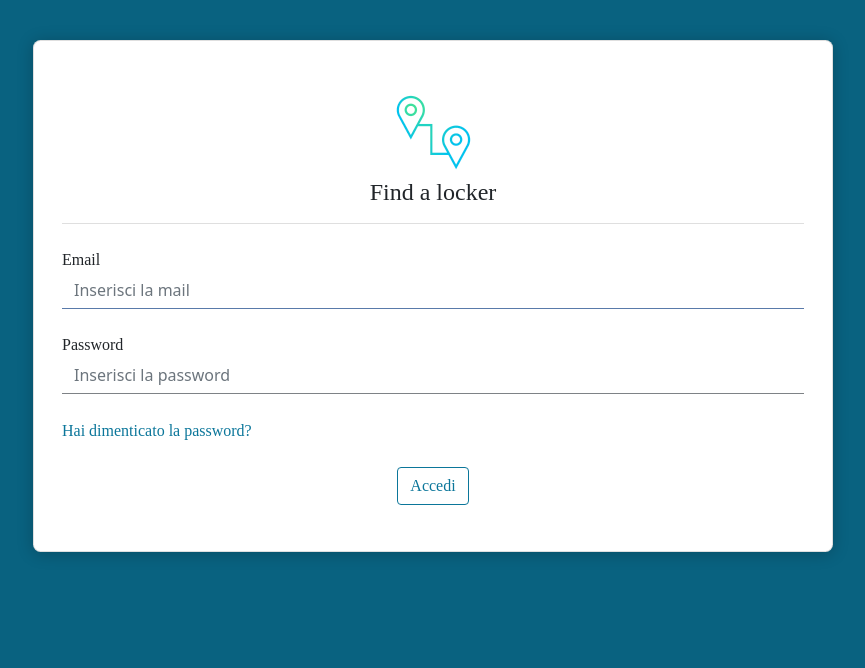
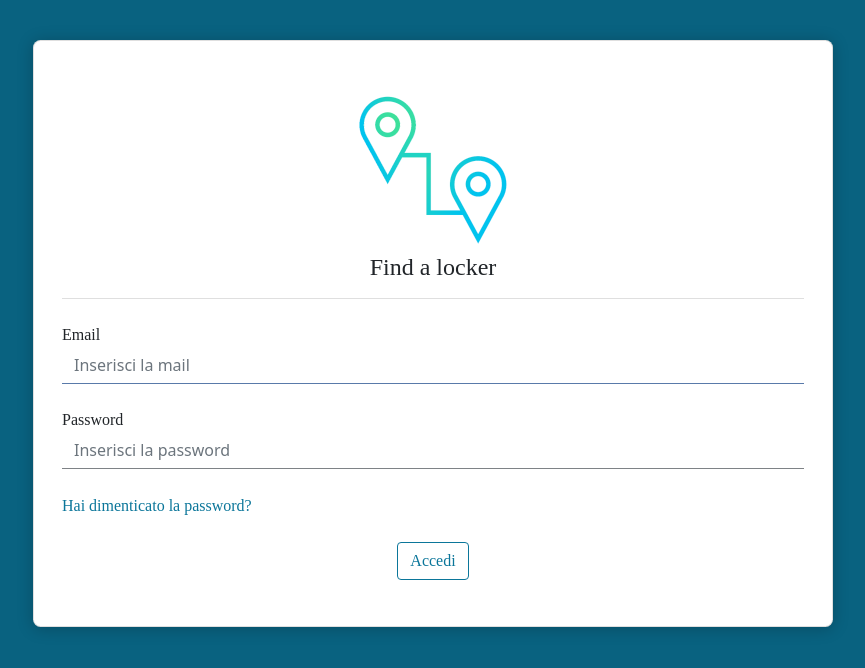
Before and after one commit to aldominasi/phone-locker-mapping.pwa, a Vue app: page / in a window 1280 px wide. Shown: the top 668 px of the page, without its empty margins (207-1072 px from the left). Built offline with nearby package versions, Linux system fonts and the light colour scheme.

Commit message:
update img

```diff
--- a/package.json
+++ b/package.json
@@ -4,7 +4,7 @@
   "private": true,
   "scripts": {
     "serve": "vue-cli-service serve",
-    "build": "vue-cli-service dist",
+    "build": "vue-cli-service build",
     "lint": "vue-cli-service lint",
     "pwadev": "vue-cli-service build && npx http-server dist"
   },
--- a/src/components/login/PlmLogin.vue
+++ b/src/components/login/PlmLogin.vue
@@ -7,7 +7,7 @@
           style="max-width: 50rem;"
           class="container card_container">
           <b-card-header class="text-center bg-transparent">
-            <img :src="'/img/logo/logo_75x75.png'" alt="logo">
+            <img :src="'/img/logo/logo_150x150.png'" alt="logo">
             <h4 class="mt-2">Find a locker</h4>
           </b-card-header>
           <b-form @submit.stop.prevent class="mt-4">
```
Also changed, not shown: public/img/logo/logo_150x150.png (added), public/img/logo/logo_75x75.png (deleted).
